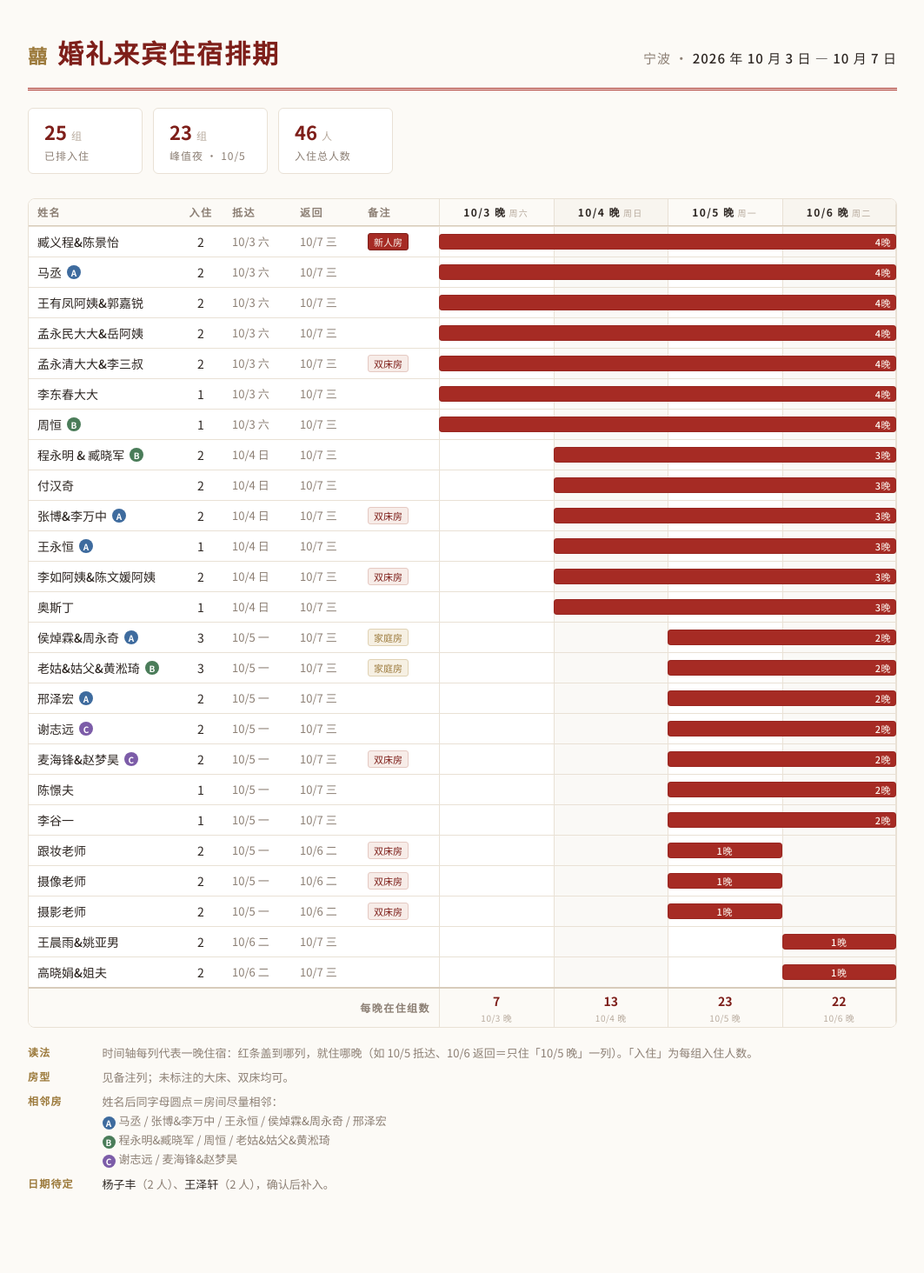
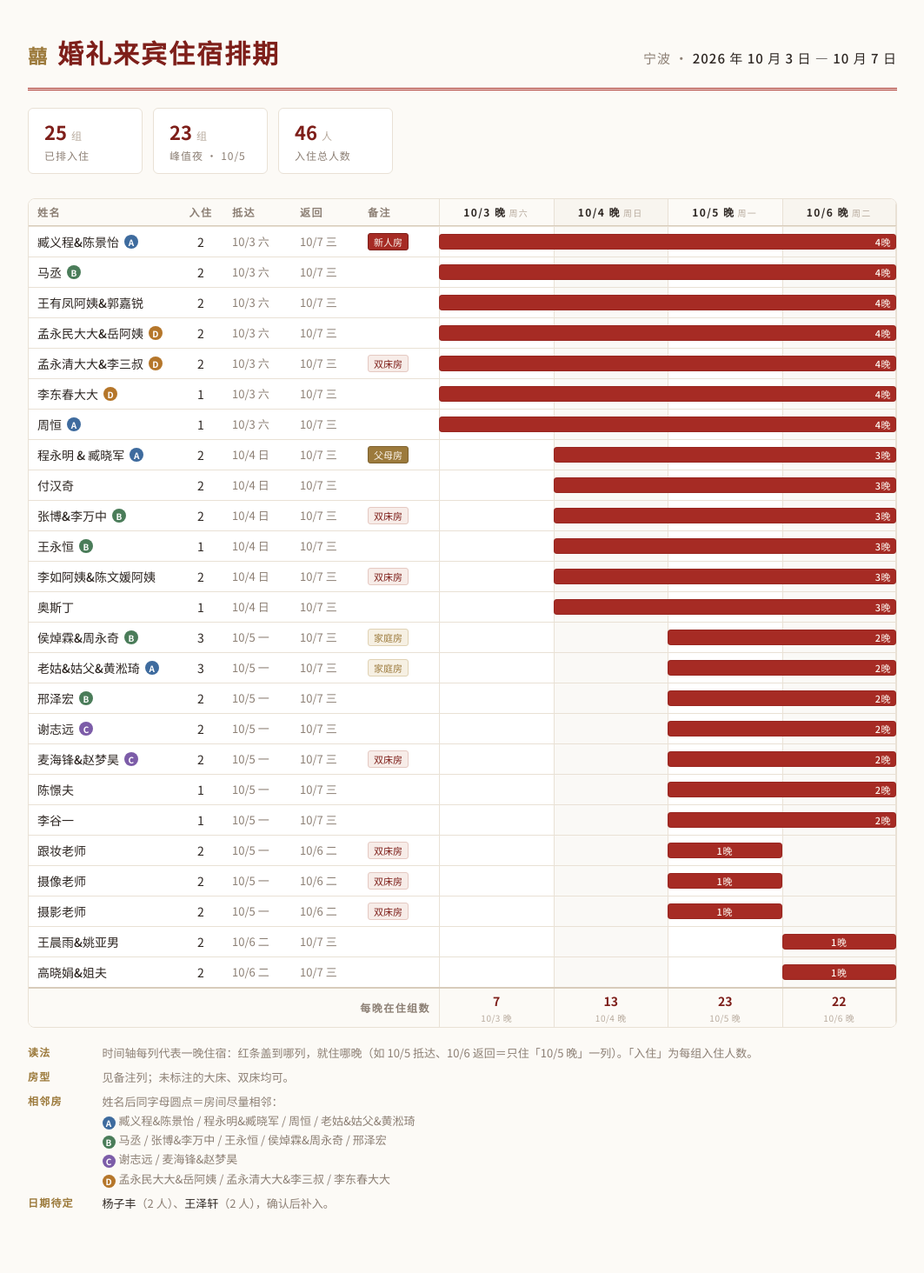
Before and after one commit to Lomolanisgo/lomolanisgo.github.io, a Jekyll site: the page wedding/index.html, which Jekyll copies as it is, in a window 1280 px wide. Shown: the whole page at 87% size, without its empty margins (108-1171 px from the left). Built offline with Jekyll 4.4.1, drawn with Linux system fonts in a browser that asks for light colours; before the commit the page ends 1442 px from its top, so only the background shows below that.

Commit message:
Update wedding page: adjacency groups A-D, parents room tag, stay headcount
Co-Authored-By: Claude Fable 5 <noreply@anthropic.com>
Claude-Session: https://claude.ai/code/session_01G5HLxTPEkbwq7NZ3XQ7wnA

```diff
--- a/wedding/index.html
+++ b/wedding/index.html
@@ -87,6 +87,7 @@
   }
   .tag.fam { color: var(--gold); background: #F6F0E3; border-color: #E0D2B4; }
   .tag.new { color: #FCF6EF; background: var(--red); border-color: var(--red-deep); }
+  .tag.par { color: #FCF6EF; background: var(--gold); border-color: #7E6230; }
 
   /* 相邻房分组圆点 */
   .adj {
@@ -98,6 +99,7 @@
   .adj.a { background: #3E6B9E; }
   .adj.b { background: #4A7C59; }
   .adj.c { background: #7C5CA8; }
+  .adj.d { background: #B5762A; }
 
   /* 列头：每列 = 一晚，标签居中在列内 */
   .nightlabels { position: absolute; inset: 0; display: grid; grid-template-columns: repeat(4, 1fr); }
@@ -178,28 +180,28 @@
     </div>
 
     <!-- 新人房 -->
-    <div class="row body-row"><div><span class="name">臧义程&amp;陈景怡</span></div><div class="num">2</div><div class="date">10/3 六</div><div class="date">10/7 三</div><div class="note"><span class="tag new">新人房</span></div><div class="tl"><div class="tl-grid"><i></i><i></i><i></i><i class="last"></i></div><div class="bar" style="left:0%;width:100%" title="臧义程&陈景怡（新人）· 2人 · 10/3 入住，10/7 退房，4晚"><em>4晚</em></div></div></div>
+    <div class="row body-row"><div><span class="name">臧义程&amp;陈景怡</span><i class="adj a">A</i></div><div class="num">2</div><div class="date">10/3 六</div><div class="date">10/7 三</div><div class="note"><span class="tag new">新人房</span></div><div class="tl"><div class="tl-grid"><i></i><i></i><i></i><i class="last"></i></div><div class="bar" style="left:0%;width:100%" title="臧义程&陈景怡（新人）· 2人 · 10/3 入住，10/7 退房，4晚"><em>4晚</em></div></div></div>
 
     <!-- 10/3 抵达 · 4晚 -->
-    <div class="row body-row"><div><span class="name">马丞</span><i class="adj a">A</i></div><div class="num">2</div><div class="date">10/3 六</div><div class="date">10/7 三</div><div class="note"></div><div class="tl"><div class="tl-grid"><i></i><i></i><i></i><i class="last"></i></div><div class="bar" style="left:0%;width:100%" title="马丞 · 2人 · 10/3 入住，10/7 退房，4晚"><em>4晚</em></div></div></div>
+    <div class="row body-row"><div><span class="name">马丞</span><i class="adj b">B</i></div><div class="num">2</div><div class="date">10/3 六</div><div class="date">10/7 三</div><div class="note"></div><div class="tl"><div class="tl-grid"><i></i><i></i><i></i><i class="last"></i></div><div class="bar" style="left:0%;width:100%" title="马丞 · 2人 · 10/3 入住，10/7 退房，4晚"><em>4晚</em></div></div></div>
     <div class="row body-row"><div><span class="name">王有凤阿姨&amp;郭嘉锐</span></div><div class="num">2</div><div class="date">10/3 六</div><div class="date">10/7 三</div><div class="note"></div><div class="tl"><div class="tl-grid"><i></i><i></i><i></i><i class="last"></i></div><div class="bar" style="left:0%;width:100%" title="王有凤阿姨&郭嘉锐 · 2人 · 10/3 入住，10/7 退房，4晚"><em>4晚</em></div></div></div>
-    <div class="row body-row"><div><span class="name">孟永民大大&amp;岳阿姨</span></div><div class="num">2</div><div class="date">10/3 六</div><div class="date">10/7 三</div><div class="note"></div><div class="tl"><div class="tl-grid"><i></i><i></i><i></i><i class="last"></i></div><div class="bar" style="left:0%;width:100%" title="孟永民大大&岳阿姨 · 2人 · 10/3 入住，10/7 退房，4晚"><em>4晚</em></div></div></div>
-    <div class="row body-row"><div><span class="name">孟永清大大&amp;李三叔</span></div><div class="num">2</div><div class="date">10/3 六</div><div class="date">10/7 三</div><div class="note"><span class="tag">双床房</span></div><div class="tl"><div class="tl-grid"><i></i><i></i><i></i><i class="last"></i></div><div class="bar" style="left:0%;width:100%" title="孟永清大大&李三叔 · 2人 · 10/3 入住，10/7 退房，4晚"><em>4晚</em></div></div></div>
-    <div class="row body-row"><div><span class="name">李东春大大</span></div><div class="num">1</div><div class="date">10/3 六</div><div class="date">10/7 三</div><div class="note"></div><div class="tl"><div class="tl-grid"><i></i><i></i><i></i><i class="last"></i></div><div class="bar" style="left:0%;width:100%" title="李东春大大 · 1人 · 10/3 入住，10/7 退房，4晚"><em>4晚</em></div></div></div>
-    <div class="row body-row"><div><span class="name">周恒</span><i class="adj b">B</i></div><div class="num">1</div><div class="date">10/3 六</div><div class="date">10/7 三</div><div class="note"></div><div class="tl"><div class="tl-grid"><i></i><i></i><i></i><i class="last"></i></div><div class="bar" style="left:0%;width:100%" title="周恒 · 1人 · 10/3 入住，10/7 退房，4晚"><em>4晚</em></div></div></div>
+    <div class="row body-row"><div><span class="name">孟永民大大&amp;岳阿姨</span><i class="adj d">D</i></div><div class="num">2</div><div class="date">10/3 六</div><div class="date">10/7 三</div><div class="note"></div><div class="tl"><div class="tl-grid"><i></i><i></i><i></i><i class="last"></i></div><div class="bar" style="left:0%;width:100%" title="孟永民大大&岳阿姨 · 2人 · 10/3 入住，10/7 退房，4晚"><em>4晚</em></div></div></div>
+    <div class="row body-row"><div><span class="name">孟永清大大&amp;李三叔</span><i class="adj d">D</i></div><div class="num">2</div><div class="date">10/3 六</div><div class="date">10/7 三</div><div class="note"><span class="tag">双床房</span></div><div class="tl"><div class="tl-grid"><i></i><i></i><i></i><i class="last"></i></div><div class="bar" style="left:0%;width:100%" title="孟永清大大&李三叔 · 2人 · 10/3 入住，10/7 退房，4晚"><em>4晚</em></div></div></div>
+    <div class="row body-row"><div><span class="name">李东春大大</span><i class="adj d">D</i></div><div class="num">1</div><div class="date">10/3 六</div><div class="date">10/7 三</div><div class="note"></div><div class="tl"><div class="tl-grid"><i></i><i></i><i></i><i class="last"></i></div><div class="bar" style="left:0%;width:100%" title="李东春大大 · 1人 · 10/3 入住，10/7 退房，4晚"><em>4晚</em></div></div></div>
+    <div class="row body-row"><div><span class="name">周恒</span><i class="adj a">A</i></div><div class="num">1</div><div class="date">10/3 六</div><div class="date">10/7 三</div><div class="note"></div><div class="tl"><div class="tl-grid"><i></i><i></i><i></i><i class="last"></i></div><div class="bar" style="left:0%;width:100%" title="周恒 · 1人 · 10/3 入住，10/7 退房，4晚"><em>4晚</em></div></div></div>
 
     <!-- 10/4 抵达 · 3晚 -->
-    <div class="row body-row"><div><span class="name">程永明 &amp; 臧晓军</span><i class="adj b">B</i></div><div class="num">2</div><div class="date">10/4 日</div><div class="date">10/7 三</div><div class="note"></div><div class="tl"><div class="tl-grid"><i></i><i></i><i></i><i class="last"></i></div><div class="bar" style="left:25%;width:75%" title="程永明&臧晓军（新郎父母）· 2人 · 10/4 入住，10/7 退房，3晚"><em>3晚</em></div></div></div>
+    <div class="row body-row"><div><span class="name">程永明 &amp; 臧晓军</span><i class="adj a">A</i></div><div class="num">2</div><div class="date">10/4 日</div><div class="date">10/7 三</div><div class="note"><span class="tag par">父母房</span></div><div class="tl"><div class="tl-grid"><i></i><i></i><i></i><i class="last"></i></div><div class="bar" style="left:25%;width:75%" title="程永明&臧晓军（新郎父母）· 2人 · 10/4 入住，10/7 退房，3晚"><em>3晚</em></div></div></div>
     <div class="row body-row"><div><span class="name">付汉奇</span></div><div class="num">2</div><div class="date">10/4 日</div><div class="date">10/7 三</div><div class="note"></div><div class="tl"><div class="tl-grid"><i></i><i></i><i></i><i class="last"></i></div><div class="bar" style="left:25%;width:75%" title="付汉奇 · 2人 · 10/4 入住，10/7 退房，3晚"><em>3晚</em></div></div></div>
-    <div class="row body-row"><div><span class="name">张博&amp;李万中</span><i class="adj a">A</i></div><div class="num">2</div><div class="date">10/4 日</div><div class="date">10/7 三</div><div class="note"><span class="tag">双床房</span></div><div class="tl"><div class="tl-grid"><i></i><i></i><i></i><i class="last"></i></div><div class="bar" style="left:25%;width:75%" title="张博&李万中 · 2人 · 10/4 入住，10/7 退房，3晚"><em>3晚</em></div></div></div>
-    <div class="row body-row"><div><span class="name">王永恒</span><i class="adj a">A</i></div><div class="num">1</div><div class="date">10/4 日</div><div class="date">10/7 三</div><div class="note"></div><div class="tl"><div class="tl-grid"><i></i><i></i><i></i><i class="last"></i></div><div class="bar" style="left:25%;width:75%" title="王永恒 · 1人 · 10/4 入住，10/7 退房，3晚"><em>3晚</em></div></div></div>
+    <div class="row body-row"><div><span class="name">张博&amp;李万中</span><i class="adj b">B</i></div><div class="num">2</div><div class="date">10/4 日</div><div class="date">10/7 三</div><div class="note"><span class="tag">双床房</span></div><div class="tl"><div class="tl-grid"><i></i><i></i><i></i><i class="last"></i></div><div class="bar" style="left:25%;width:75%" title="张博&李万中 · 2人 · 10/4 入住，10/7 退房，3晚"><em>3晚</em></div></div></div>
+    <div class="row body-row"><div><span class="name">王永恒</span><i class="adj b">B</i></div><div class="num">1</div><div class="date">10/4 日</div><div class="date">10/7 三</div><div class="note"></div><div class="tl"><div class="tl-grid"><i></i><i></i><i></i><i class="last"></i></div><div class="bar" style="left:25%;width:75%" title="王永恒 · 1人 · 10/4 入住，10/7 退房，3晚"><em>3晚</em></div></div></div>
     <div class="row body-row"><div><span class="name">李如阿姨&amp;陈文媛阿姨</span></div><div class="num">2</div><div class="date">10/4 日</div><div class="date">10/7 三</div><div class="note"><span class="tag">双床房</span></div><div class="tl"><div class="tl-grid"><i></i><i></i><i></i><i class="last"></i></div><div class="bar" style="left:25%;width:75%" title="李如阿姨&陈文媛阿姨 · 2人 · 10/4 入住，10/7 退房，3晚"><em>3晚</em></div></div></div>
     <div class="row body-row"><div><span class="name">奥斯丁</span></div><div class="num">1</div><div class="date">10/4 日</div><div class="date">10/7 三</div><div class="note"></div><div class="tl"><div class="tl-grid"><i></i><i></i><i></i><i class="last"></i></div><div class="bar" style="left:25%;width:75%" title="奥斯丁 · 1人 · 10/4 入住，10/7 退房，3晚"><em>3晚</em></div></div></div>
 
     <!-- 10/5 抵达 -->
-    <div class="row body-row"><div><span class="name">侯焯霖&amp;周永奇</span><i class="adj a">A</i></div><div class="num">3</div><div class="date">10/5 一</div><div class="date">10/7 三</div><div class="note"><span class="tag fam">家庭房</span></div><div class="tl"><div class="tl-grid"><i></i><i></i><i></i><i class="last"></i></div><div class="bar" style="left:50%;width:50%" title="侯焯霖&周永奇 · 3人 · 10/5 入住，10/7 退房，2晚"><em>2晚</em></div></div></div>
-    <div class="row body-row"><div><span class="name">老姑&amp;姑父&amp;黄淞琦</span><i class="adj b">B</i></div><div class="num">3</div><div class="date">10/5 一</div><div class="date">10/7 三</div><div class="note"><span class="tag fam">家庭房</span></div><div class="tl"><div class="tl-grid"><i></i><i></i><i></i><i class="last"></i></div><div class="bar" style="left:50%;width:50%" title="老姑&姑父&黄淞琦 · 3人 · 10/5 入住，10/7 退房，2晚"><em>2晚</em></div></div></div>
-    <div class="row body-row"><div><span class="name">邢泽宏</span><i class="adj a">A</i></div><div class="num">2</div><div class="date">10/5 一</div><div class="date">10/7 三</div><div class="note"></div><div class="tl"><div class="tl-grid"><i></i><i></i><i></i><i class="last"></i></div><div class="bar" style="left:50%;width:50%" title="邢泽宏 · 2人 · 10/5 入住，10/7 退房，2晚"><em>2晚</em></div></div></div>
+    <div class="row body-row"><div><span class="name">侯焯霖&amp;周永奇</span><i class="adj b">B</i></div><div class="num">3</div><div class="date">10/5 一</div><div class="date">10/7 三</div><div class="note"><span class="tag fam">家庭房</span></div><div class="tl"><div class="tl-grid"><i></i><i></i><i></i><i class="last"></i></div><div class="bar" style="left:50%;width:50%" title="侯焯霖&周永奇 · 3人 · 10/5 入住，10/7 退房，2晚"><em>2晚</em></div></div></div>
+    <div class="row body-row"><div><span class="name">老姑&amp;姑父&amp;黄淞琦</span><i class="adj a">A</i></div><div class="num">3</div><div class="date">10/5 一</div><div class="date">10/7 三</div><div class="note"><span class="tag fam">家庭房</span></div><div class="tl"><div class="tl-grid"><i></i><i></i><i></i><i class="last"></i></div><div class="bar" style="left:50%;width:50%" title="老姑&姑父&黄淞琦 · 3人 · 10/5 入住，10/7 退房，2晚"><em>2晚</em></div></div></div>
+    <div class="row body-row"><div><span class="name">邢泽宏</span><i class="adj b">B</i></div><div class="num">2</div><div class="date">10/5 一</div><div class="date">10/7 三</div><div class="note"></div><div class="tl"><div class="tl-grid"><i></i><i></i><i></i><i class="last"></i></div><div class="bar" style="left:50%;width:50%" title="邢泽宏 · 2人 · 10/5 入住，10/7 退房，2晚"><em>2晚</em></div></div></div>
     <div class="row body-row"><div><span class="name">谢志远</span><i class="adj c">C</i></div><div class="num">2</div><div class="date">10/5 一</div><div class="date">10/7 三</div><div class="note"></div><div class="tl"><div class="tl-grid"><i></i><i></i><i></i><i class="last"></i></div><div class="bar" style="left:50%;width:50%" title="谢志远 · 2人 · 10/5 入住，10/7 退房，2晚"><em>2晚</em></div></div></div>
     <div class="row body-row"><div><span class="name">麦海锋&amp;赵梦昊</span><i class="adj c">C</i></div><div class="num">2</div><div class="date">10/5 一</div><div class="date">10/7 三</div><div class="note"><span class="tag">双床房</span></div><div class="tl"><div class="tl-grid"><i></i><i></i><i></i><i class="last"></i></div><div class="bar" style="left:50%;width:50%" title="麦海锋&赵梦昊 · 2人 · 10/5 入住，10/7 退房，2晚"><em>2晚</em></div></div></div>
     <div class="row body-row"><div><span class="name">陈憬夫</span></div><div class="num">1</div><div class="date">10/5 一</div><div class="date">10/7 三</div><div class="note"></div><div class="tl"><div class="tl-grid"><i></i><i></i><i></i><i class="last"></i></div><div class="bar" style="left:50%;width:50%" title="陈憬夫 · 1人 · 10/5 入住，10/7 退房，2晚"><em>2晚</em></div></div></div>
@@ -235,9 +237,10 @@
     <dt>相邻房</dt>
     <dd>
       姓名后同字母圆点＝房间尽量相邻：<br>
-      <span class="adj-item"><i class="adj a">A</i>马丞 / 张博&李万中 / 王永恒 / 侯焯霖&周永奇 / 邢泽宏</span><br>
-      <span class="adj-item"><i class="adj b">B</i>程永明&臧晓军 / 周恒 / 老姑&姑父&黄淞琦</span><br>
-      <span class="adj-item"><i class="adj c">C</i>谢志远 / 麦海锋&赵梦昊</span>
+      <span class="adj-item"><i class="adj a">A</i>臧义程&陈景怡 / 程永明&臧晓军 / 周恒 / 老姑&姑父&黄淞琦</span><br>
+      <span class="adj-item"><i class="adj b">B</i>马丞 / 张博&李万中 / 王永恒 / 侯焯霖&周永奇 / 邢泽宏</span><br>
+      <span class="adj-item"><i class="adj c">C</i>谢志远 / 麦海锋&赵梦昊</span><br>
+      <span class="adj-item"><i class="adj d">D</i>孟永民大大&岳阿姨 / 孟永清大大&李三叔 / 李东春大大</span>
     </dd>
     <dt>日期待定</dt>
     <dd><b>杨子丰</b>（2 人）、<b>王泽轩</b>（2 人），确认后补入。</dd>
```
